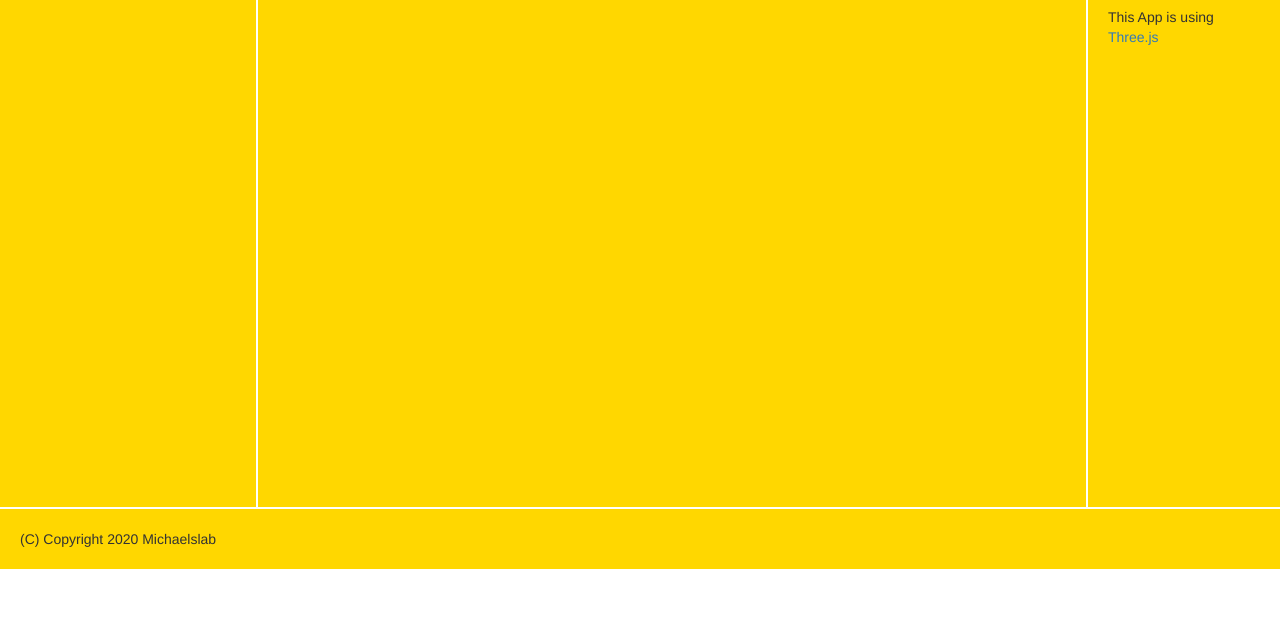
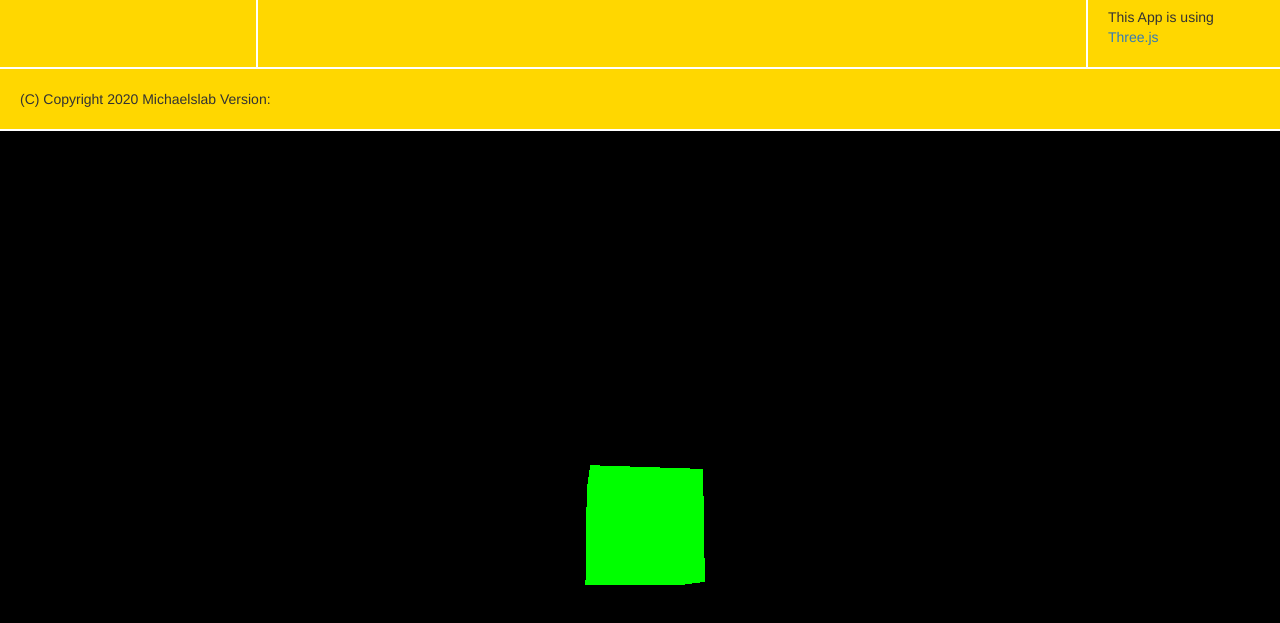
Before and after one commit to merdmann/3DRapsody, a plain HTML site: page html/index.html in a window 1280 px wide. Shown: the part 231-854 px from the top of the page. Before the commit the page ends 800 px from the top, so only its background shows below. Drawn offline with nearby package versions, Linux system fonts and the light colour scheme.

Commit message:
After switching to nee CDN the rotating cubus is shown.

```diff
--- a/html/index.html
+++ b/html/index.html
@@ -24,8 +24,9 @@
     </header>
 
     <article id="mainArticle">
-          <script type="module" src="../js/main.js"></script>
-          </script>
+      <script src="https://pagecdn.io/lib/three/110/three.min.js"></script>
+      <script src="https://cdnjs.cloudflare.com/ajax/libs/gsap/3.2.4/gsap.min.js"></script>
+      <script src="../js/main.js"></script>
     </article>
 
     <nav id="mainNav">
@@ -35,7 +36,7 @@
     <div id="siteAds">
         <h1>Three.js</h1>
         <h2>Rapsody in 3D</h2> This App is using <a href="https://threejs.org/">Three.js</a></div>
-    <footer id="pageFooter">(C) Copyright 2020 Michaelslab</footer>
+    <footer id="pageFooter">(C) Copyright 2020 Michaelslab Version: </footer>
 
 </body>
 
--- a/js/main.js
+++ b/js/main.js
@@ -1,8 +1,10 @@
-import * as THREE from '../node_modules/three-full/sources/objects/Ocean.js'
 
 document.addEventListener('DOMContentLoaded', function evt(x) {
   console.log('++++++++ App.alive ' + x );
 
+  const ref = document.getElementById( "pageFooter")
+  ref.innterHTML = THREE.REVISION;
+  console.log( THREE )
 
   var scene = new THREE.Scene();
   var camera = new THREE.PerspectiveCamera( 75, window.innerWidth/window.innerHeight, 0.1, 1000 );
@@ -10,6 +12,8 @@ document.addEventListener('DOMContentLoaded', function evt(x) {
   var renderer = new THREE.WebGLRenderer();
   renderer.setSize( window.innerWidth, window.innerHeight );
   document.body.appendChild( renderer.domElement );
+
+  console.log( renderer.domElement)
 
   var geometry = new THREE.BoxGeometry();
   var material = new THREE.MeshBasicMaterial( { color: 0x00ff00 } );
```
Also changed, not shown: package.json (deleted, +0 -24 lines).
